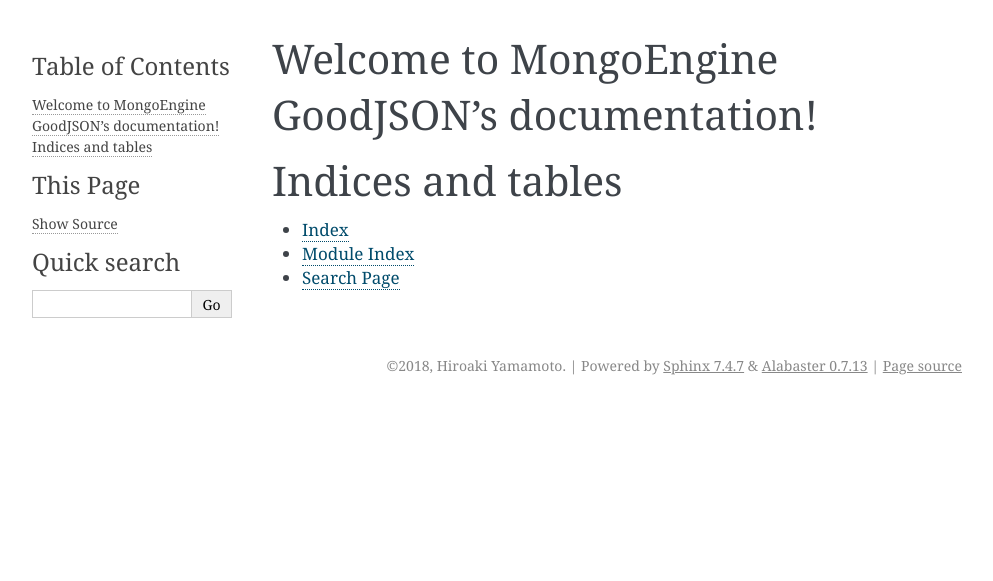
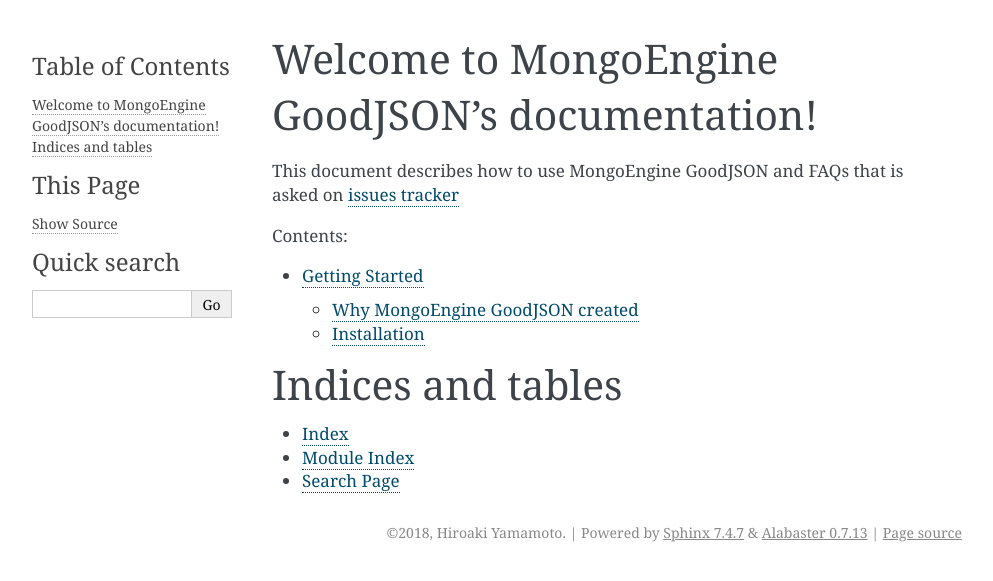
Before and after one commit to hiroaki-yamamoto/mongoengine-goodjson, a Sphinx documentation site: the page built from doc/source/index.rst, in a window 1280 px wide. Shown: the top 581 px of the page, without its empty margins (148-1141 px from the left). Built offline with Sphinx 7.4.7, drawn with Linux system fonts in a browser that asks for light colours.

Commit message:
Adding getting started section

```diff
--- a/doc/source/index.rst
+++ b/doc/source/index.rst
@@ -6,15 +6,23 @@
 Welcome to MongoEngine GoodJSON's documentation!
 ================================================
 
+This document describes how to use MongoEngine GoodJSON and FAQs that is asked
+on `issues tracker`_
+
+.. _`issues tracker`: https://github.com/hiroaki-yamamoto/mongoengine-goodjson
+
 .. toctree::
    :maxdepth: 2
    :caption: Contents:
+
+   get_started
 
 
 
 Indices and tables
 ==================
 
+
 * :ref:`genindex`
 * :ref:`modindex`
 * :ref:`search`
```
Also changed, not shown: doc/source/get_started.rst (added, +65 -0 lines).
